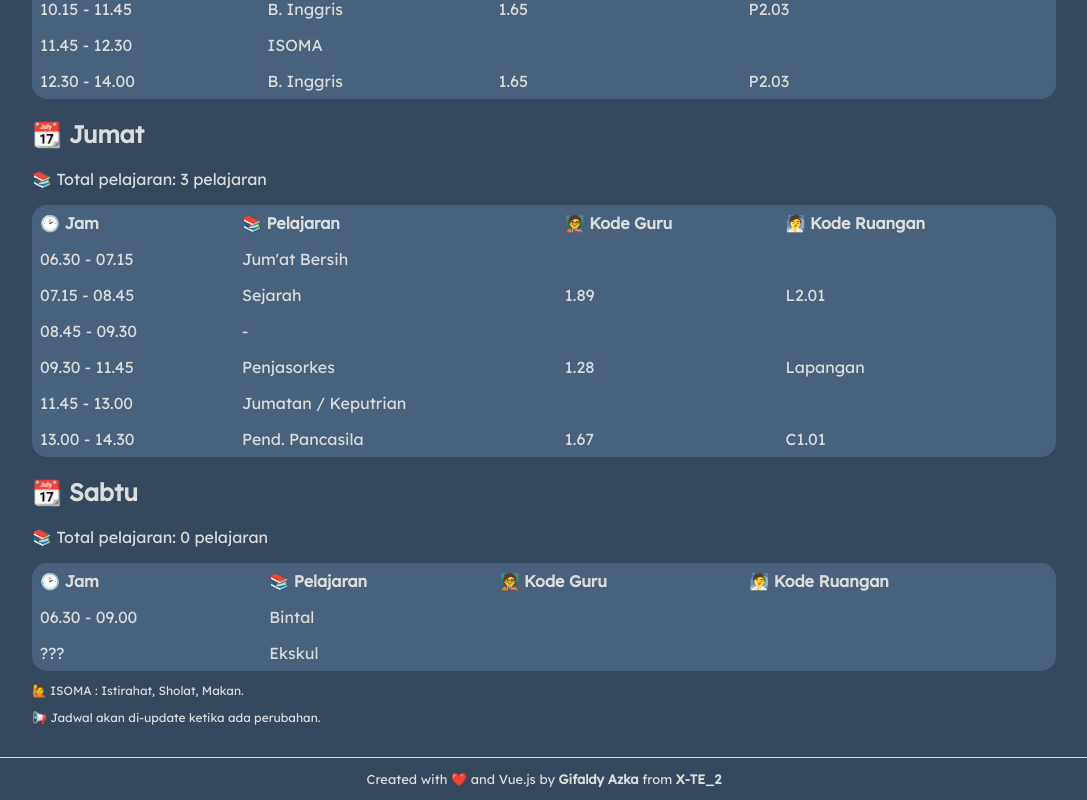
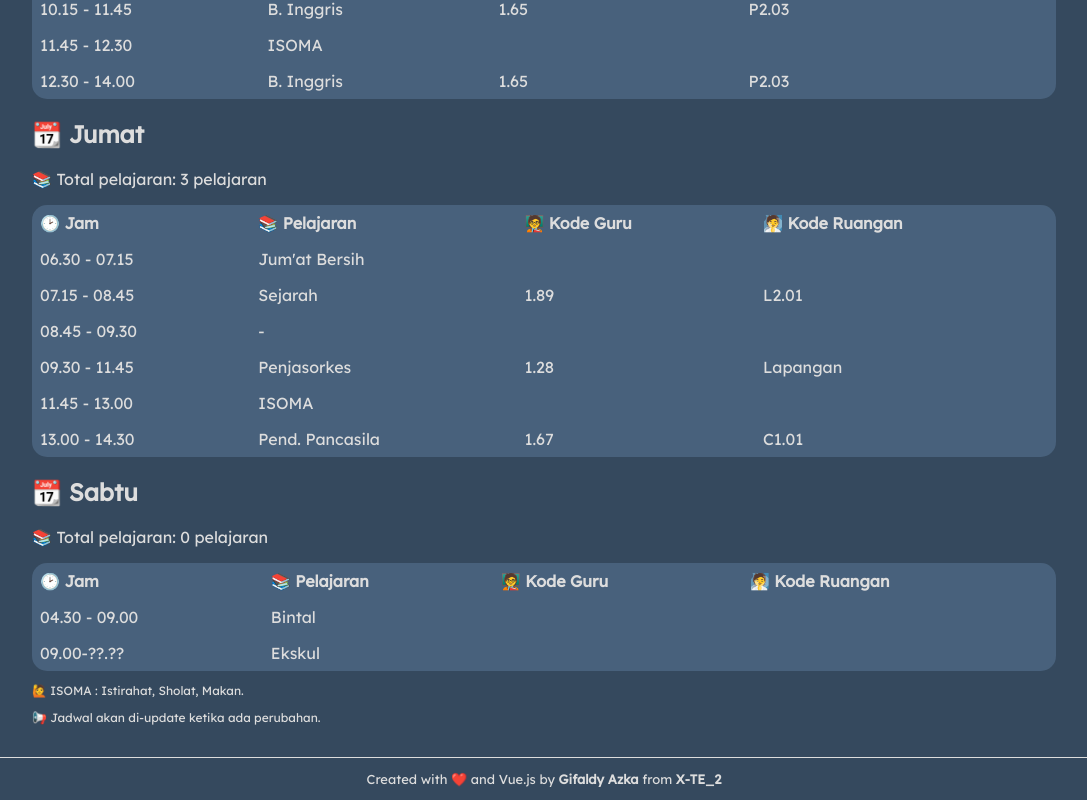
Before and after one commit to gifaldyazkaa/jadwal-smkn12bdg, a Vue app: page /class/x-te-2 in a window 1280 px wide. Shown: the part 1927-2727 px from the top of the page, without its empty margins (96-1183 px from the left). Built offline with nearby package versions, Linux system fonts and the light colour scheme.

Commit message:
chore: update jadwal kelas

```diff
--- a/src/data/jadwal/x-te-2.ts
+++ b/src/data/jadwal/x-te-2.ts
@@ -67,7 +67,7 @@ const jadwal = [
     },
     {
         hari: 'Selasa',
-        total_mapel: '3',
+        total_mapel: '1',
         mapel: [
             {
                 jam: '07.00 - 08.30',
@@ -221,7 +221,7 @@ const jadwal = [
             },
             {
                 jam: '11.45 - 13.00',
-                nama: 'Jumatan / Keputrian',
+                nama: 'ISOMA',
                 kode_guru: '',
                 kode_ruangan: '',
             },
@@ -238,13 +238,13 @@ const jadwal = [
         total_mapel: '0',
         mapel: [
             {
-                jam: '06.30 - 09.00',
+                jam: '04.30 - 09.00',
                 nama: 'Bintal',
                 kode_guru: '',
                 kode_ruangan: '',
             },
             {
-                jam: '???',
+                jam: '09.00-??.??',
                 nama: 'Ekskul',
                 kode_guru: '',
                 kode_ruangan: '',
```
